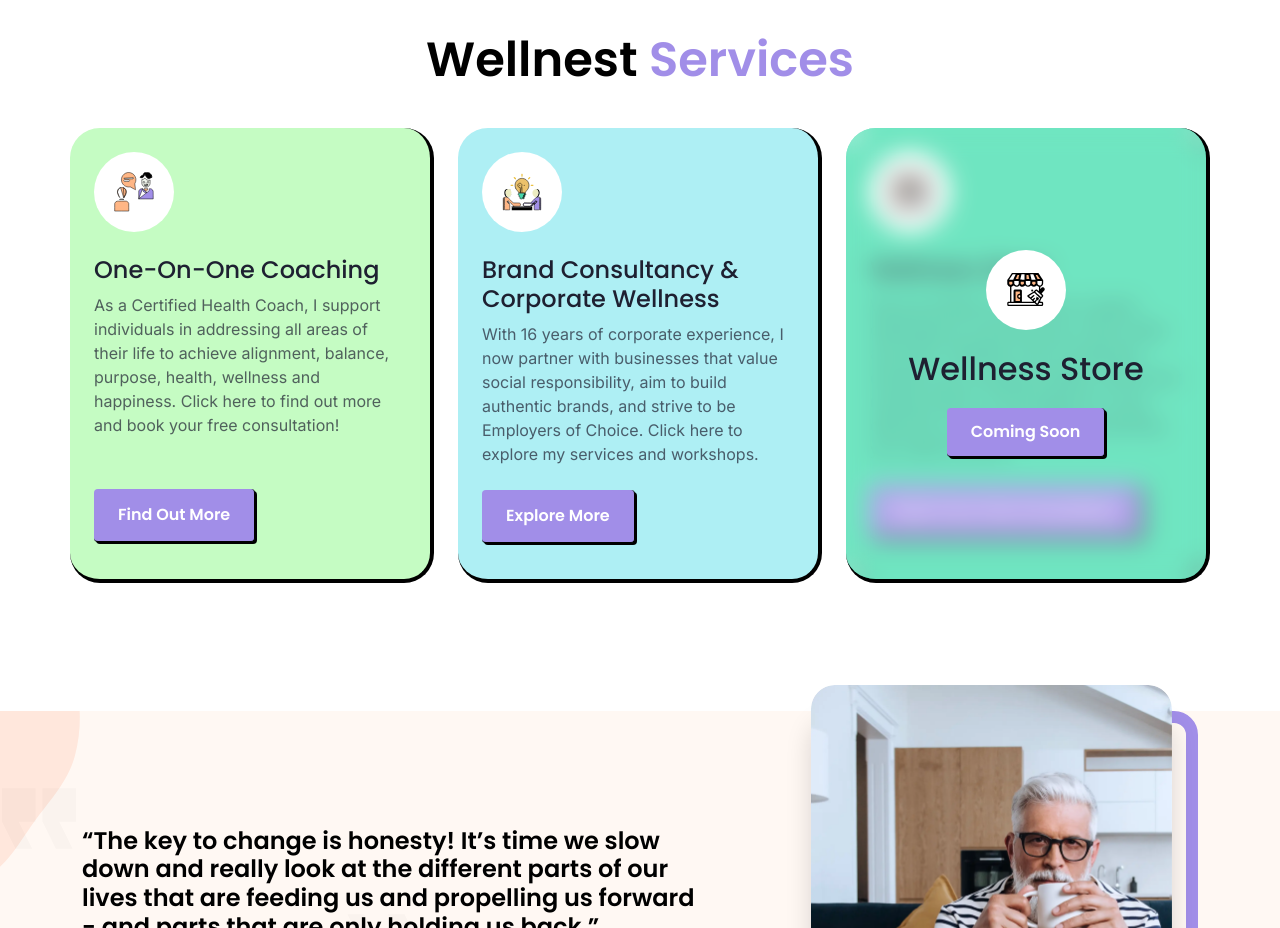
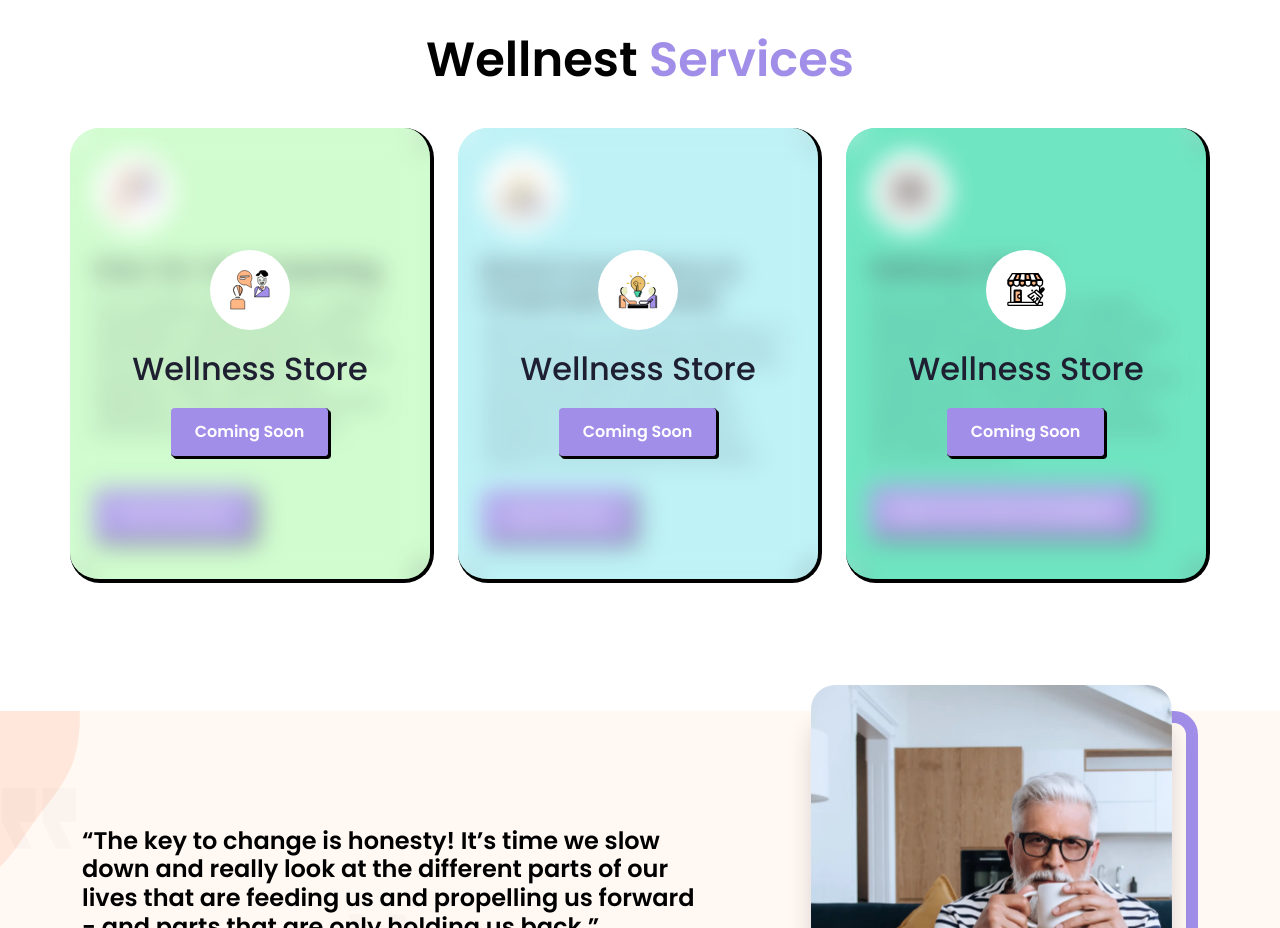
Before and after one commit to Shreya-454/wellnest, a React (Create React App) app: page / in a window 1280 px wide. Shown: the part 2020-2948 px from the top of the page. Built offline with nearby package versions, Linux system fonts and the light colour scheme.

Commit message:
removing console errors

```diff
--- a/src/components/Key.jsx
+++ b/src/components/Key.jsx
@@ -29,7 +29,7 @@ const Key = () => {
         <img
           src={topQuotes}
           alt="top"
-          class="absolute top-[18%] lg:block hidden left-[-6%] pointer-events-none z-0"
+          className="absolute top-[18%] lg:block hidden left-[-6%] pointer-events-none z-0"
         />
         <img
           src={bottomQuotes} width={74} height={60.48}
--- a/src/components/ServiceCards.jsx
+++ b/src/components/ServiceCards.jsx
@@ -18,7 +18,7 @@ const ServiceCards = (props) => {
         {props.discription}
       </p>
       <Button btnName={props.name} />
-      <div className={`bg-offWhite absolute pointer-events-none top-0 left-0 right-0 bottom-0 backdrop-blur-md flex justify-center items-center ${props.class}`}>
+      <div className={`bg-offWhite absolute pointer-events-none top-0 left-0 right-0 bottom-0 backdrop-blur-md flex justify-center items-center ${props.className}`}>
         <div className=" flex flex-col items-center">
           <div className="sm:w-20 sm:h-20 w-16 h-16 rounded-full flex bg-white justify-center items-center mb-5">
             <img src={props.icon} alt="icons"  width={40} height={40}/>
--- a/src/components/Services.jsx
+++ b/src/components/Services.jsx
@@ -10,8 +10,8 @@ const Services = () => {
 <CommonHeading heading="Wellnest" purpleHeading=" Services" className="text-center md:mb-10 sm:mb-7 mb-5"/>
 <div className="flex flex-wrap flex-row xl:-mx-3 -mx-2 justify-center">
 {ServiceList.map((item,i)=>(
-  <div className={`lg:w-1/3 sm:w-1/2 w-full flex justify-center px-2 xl:px-3 ${i < 2 ? "max-lg:mb-4":""}`}>
-    <ServiceCards icon={item.icon} title={item.title} discription={item.discription} name={item.btnname} color={`${i === 1? "bg-skyBlue":"bg-lightGreen"} ${i === 2? "!bg-darkGreen !pointer-events-none":"bg-lightGreen"}`} space={`${i > 0 ?"md:mb-6 mb-3":"md:mb-[52px] mb-3"}`} class={`${i < 2 ? "hidden ":""}`} />
+  <div key={i} className={`lg:w-1/3 sm:w-1/2 w-full flex justify-center px-2 xl:px-3 ${i < 2 ? "max-lg:mb-4":""}`}>
+    <ServiceCards icon={item.icon} title={item.title} discription={item.discription} name={item.btnname} color={`${i === 1? "bg-skyBlue":"bg-lightGreen"} ${i === 2? "!bg-darkGreen !pointer-events-none":"bg-lightGreen"}`} space={`${i > 0 ?"md:mb-6 mb-3":"md:mb-[52px] mb-3"}`} classNmae={`${i < 2 ? "hidden ":""}`} />
   </div>
 ))}
 </div>
```
Also changed, not shown: src/components/common/Icon.jsx (+1 -1 lines).
